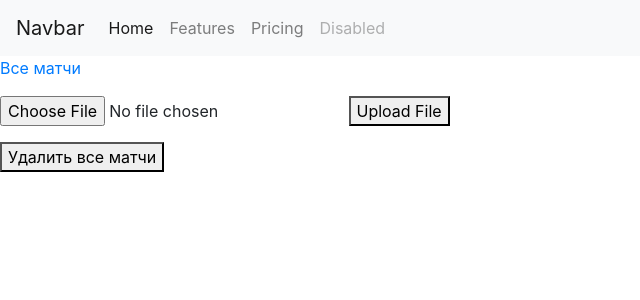
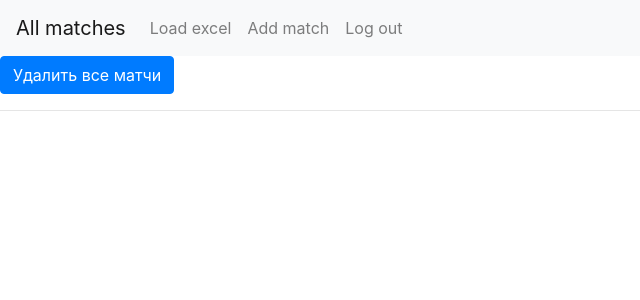
Before and after one commit to alextrand/Django_analytics, a Django app: page / in a window 1280 px wide. Shown: the top 300 px of the page, without its empty margins (0-640 px from the left). Run offline with Django 3.2, Linux system fonts and the light colour scheme; some libraries are stand-ins or nearby versions.

Commit message:
second commit

```diff
--- a/eshop/templates/includes/header.html
+++ b/eshop/templates/includes/header.html
@@ -1,22 +1,20 @@
 <header>
     <nav class="navbar navbar-expand-lg navbar-light bg-light">
-      <a class="navbar-brand" href="#">Navbar</a>
+      <a class="navbar-brand" href="{% url 'matches:all-matches' %}">All matches</a>
       <button class="navbar-toggler" type="button" data-toggle="collapse" data-target="#navbarNav" aria-controls="navbarNav" aria-expanded="false" aria-label="Toggle navigation">
         <span class="navbar-toggler-icon"></span>
       </button>
+
       <div class="collapse navbar-collapse" id="navbarNav">
         <ul class="navbar-nav">
-          <li class="nav-item active">
-            <a class="nav-link" href="#">Home <span class="sr-only">(current)</span></a>
+          <li class="nav-item">
+            <a class="nav-link" href="{% url 'matches:load-excel' %}">Load excel<span class="sr-only">(current)</span></a>
           </li>
           <li class="nav-item">
-            <a class="nav-link" href="#">Features</a>
+            <a class="nav-link" href="{#}">Add match<span class="sr-only">(current)</span></a>
           </li>
           <li class="nav-item">
-            <a class="nav-link" href="#">Pricing</a>
-          </li>
-          <li class="nav-item">
-            <a class="nav-link disabled" href="#">Disabled</a>
+            <a class="nav-link" href="#">Log out</a>
           </li>
         </ul>
       </div>
--- a/eshop/templates/index.html
+++ b/eshop/templates/index.html
@@ -10,28 +10,12 @@
 
 {% include 'includes/header.html' %}
 
-<p>
-    <a href="/all_matches/">Все матчи</a>
-</p>
-
-<p>
-    <form method="post" enctype="multipart/form-data">
-        {% csrf_token %}
-        <input type="file" name="document">
-        <button type="submit" name="upload_btn" value="Upload">Upload File</button>
-    </form>
-</p>
-
-<p>
-    <form method="get">
-        <button type="submit" name="delete_btn" value="Delete">Удалить все матчи</button>
-    </form>
-</p>
 
 {% block body %}
 
+{% endblock %}
 
-{% endblock %}
+
 
 </body>
 </html>
--- a/eshop/templates/matches/all_matches.html
+++ b/eshop/templates/matches/all_matches.html
@@ -1,12 +1,20 @@
-<!--{% extends 'index.html' %}-->
+{% extends 'index.html' %}
 
-<!--{% block body %}-->
+{% block body %}
 
 
+<div class="rest-item">
+    <form action="{% url 'matches:delete-all' %}" method="get">
+        <button class="btn btn-primary">Удалить все матчи</button>
+    </form>
+    <hr>
+</div>
 {% for match in matches %}
-    <p>{{ match.date }} - {{ match.champ }} - {{ match.team1 }} - {{ match.team2 }}</p>
+    <div>
+        <p>{{ match.date }} - {{ match.champ }} - {{ match.team1 }} - {{ match.team2 }}</p>
+        <hr>
+    </div>
 {% endfor %}
 
 
-
-<!--{% endblock %}-->
+{% endblock %}
--- a/eshop/urls.py
+++ b/eshop/urls.py
@@ -20,10 +20,8 @@
 
 urlpatterns = [
     path('admin/', admin.site.urls),
-    # path('products/', include('products.urls')),
-    # path('matches/', include('matches.urls')),
-    path('', include('matches.urls')),
-    path('calc/', include('action.urls')),
+    # path('all_matches/', include('matches.urls'), namespace='matches'),
+    path('', include('matches.urls'))
 ]
 
 
--- a/matches/urls.py
+++ b/matches/urls.py
@@ -3,11 +3,12 @@
 from django.conf import settings
 from django.conf.urls.static import static
 
-
+app_name = 'matches'
 urlpatterns = [
-    # path('', index),
     # path('upload/', upload),
-    path('all_matches/', all_matches),
+    path('all_matches/', all_matches, name='all-matches'),
+    path('load_excel/', load_excel, name='load-excel'),
+    path('delete/', delete, name='delete-all'),
     path('', Index.as_view(), name='index')
 ]
 
--- a/matches/views.py
+++ b/matches/views.py
@@ -7,17 +7,19 @@
 from .models import Match
 
 
-
-# Create your views here.
-
 class Index(View):
-    template_name = 'index.html'
+    template_name = 'matches/all_matches.html'
     context = {}
 
     def get(self, request):
         if request.GET.get('delete_btn') == 'Delete':
             Match.objects.all().delete()
         return render(request, self.template_name, self.context)
+
+
+class Load_excel(View):
+    template_name = 'index.html'
+    context = {}
 
     def post(self, request):
         if request.POST.get('upload_btn') == 'Upload':
@@ -30,18 +32,33 @@
             excel_to_db(df)
         return render(request, self.template_name, self.context)
 
-# def index(request):
-#     ctx = {}
-#     return render(request, 'index.html', ctx)
-
 
 def all_matches(request):
     ctx = {}
     ctx['matches'] = Match.objects.all()
     # df = pd.read_excel('file/top18_all.xlsx', sheet_name='all')
     return render(request, 'matches/all_matches.html', ctx)
-    # return HttpResponse(df)
 
+
+def load_excel(request):
+    ctx = {}
+    if request.POST.get('upload_btn') == 'Upload':
+        uploaded_file = request.FILES['document']
+        fs = FileSystemStorage()
+        if fs.exists(uploaded_file.name):
+            fs.delete(uploaded_file.name)
+        fs.save(uploaded_file.name, uploaded_file)
+        df = pd.read_excel(uploaded_file, sheet_name='all')
+        excel_to_db(df)
+    return render(request, 'matches/load_excel.html', ctx)
+
+
+def delete(request):
+    ctx = {}
+    ctx['matches'] = Match.objects.all()
+    if request.method == 'GET':
+        Match.objects.all().delete()
+    return render(request, 'matches/all_matches.html', ctx)
 
 # def upload(request):
 #     if request.method == 'POST':
```
Also changed, not shown: eshop/templates/matches/load_excel.html (added, +12 -0 lines), db.sqlite3.
